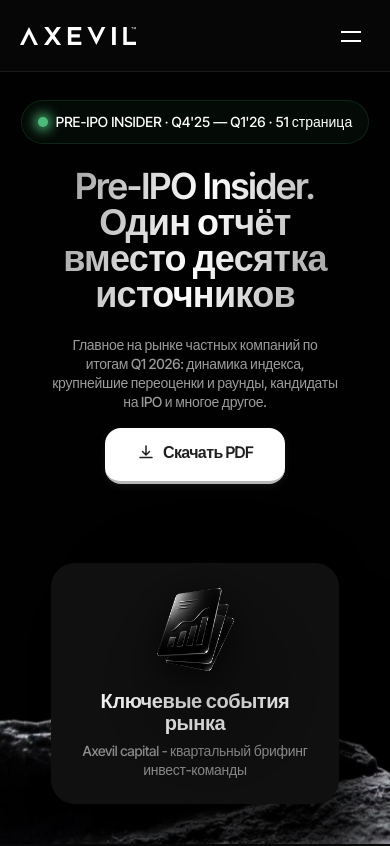
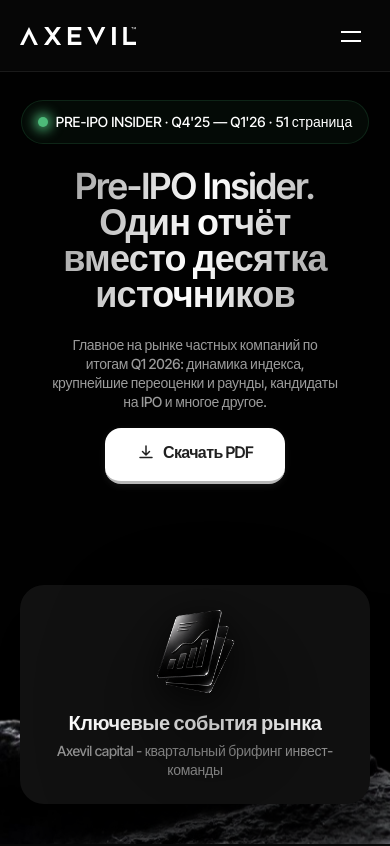
Before and after one commit to marketingwtf135/marketing-websites, a React (Vite) app in the folder axevil-pdf-page/: page / in a window 390 px wide. Shown: the top 846 px of the page. Built offline with nearby package versions, Linux system fonts and the light colour scheme; the HTML template or start-up script is replaced by a standard one.

Commit message:
fix: PS1Hero motion.div width 100%, card w-full mobile lg:32.5rem desktop
Co-Authored-By: Claude Sonnet 4.6 <noreply@anthropic.com>

```diff
--- a/axevil-pdf-page/src/pages/pdf-sections/PS1Hero.tsx
+++ b/axevil-pdf-page/src/pages/pdf-sections/PS1Hero.tsx
@@ -59,6 +59,7 @@ export default function PS1Hero() {
             flexDirection: 'column',
             alignItems: 'center',
             gap: 'clamp(1rem, 2.5vw, 2rem)',
+            width: '100%',
           }}
         >
           {/* Badge + headline block */}
@@ -140,10 +141,10 @@ export default function PS1Hero() {
 
         {/* Preview card — natural flex child pushed to bottom by space-between */}
         <div
+          className="w-full lg:w-[32.5rem]"
           style={{
             display: 'flex',
-            width: 'clamp(18rem, 28vw, 32.5rem)',   /* 520px desktop */
-            maxWidth: 'calc(100% - 2rem)',
+            maxWidth: '100%',
             padding: '1.5rem',
             flexDirection: 'column',
             justifyContent: 'center',
```
